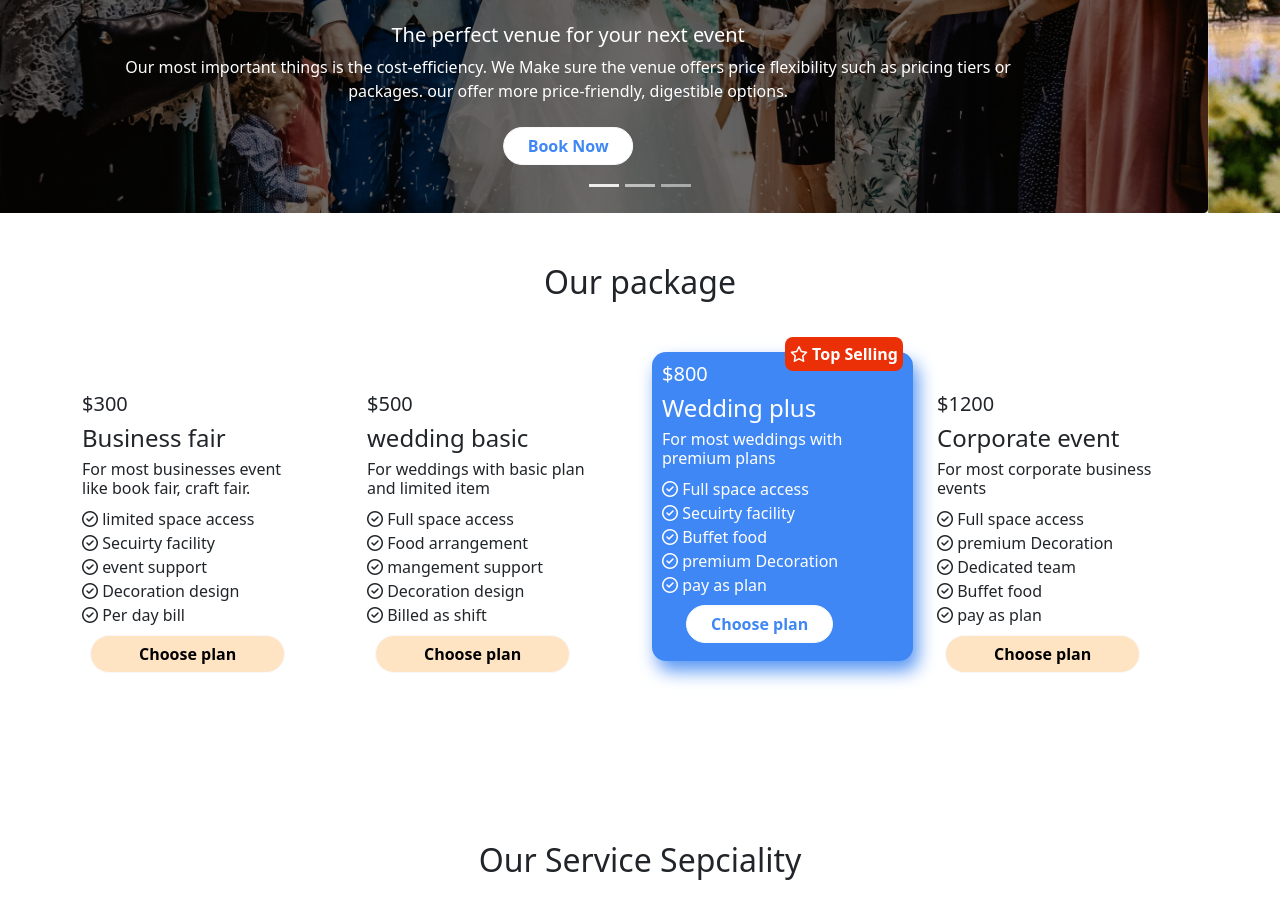
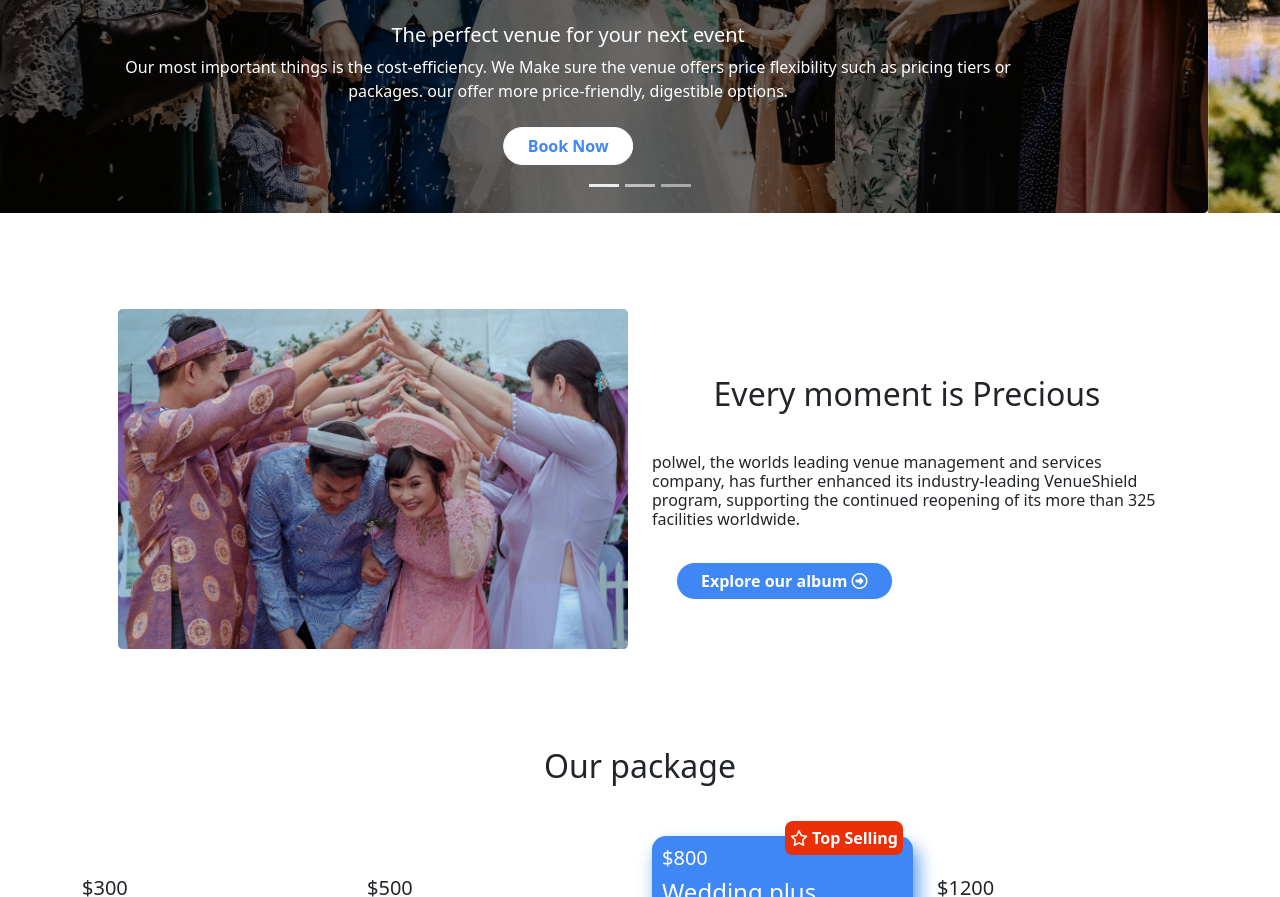
Before and after one commit to Habibullah800/Convention-center-cv, a plain HTML site: page index.html in a window 1280 px wide. Shown: the part 362-1259 px from the top of the page. Drawn offline with nearby package versions, Linux system fonts and the light colour scheme.

Commit message:
explore-album-added

```diff
--- a/index.html
+++ b/index.html
@@ -131,6 +131,38 @@
 
 
     <main>
+
+        <!--------------------------------------
+     ----------Toast section----------
+    ---------------------------------------->
+
+        <div class="container my-5">
+            <div class="row m-4 align-items-center">
+
+
+                <div class="col-12 col-sm-12 col-md-6 col-lg-6 col-xl-6  my-5">
+                    <img class="img-fluid" src="images/wedding.png" alt="">
+                </div>
+                <div class="col-12 col-sm-12 col-md-6 col-lg-6 col-xl-6 ">
+                    <h2 style="margin: 40px; " class="text-center">Every moment is Precious </h2>
+                    <h6>polwel, the worlds leading venue management and services company, has further enhanced its
+                        industry-leading VenueShield program, supporting the continued reopening of its more than 325
+                        facilities worldwide. </h6>
+                    <a href="http://www.google.com" target="blank">
+                        <button style="background-color: #3F87F5; color: white;" type="button"
+                            class="btn btn-light rounded-pill fw-bold mx-4 my-4 px-4">Explore our album <i
+                                class="far fa-arrow-alt-circle-right"></i></button>
+
+                    </a>
+
+
+                </div>
+
+
+
+
+            </div>
+        </div>
 
         <!--------------------------------------
      ----------Our Package section----------
```
